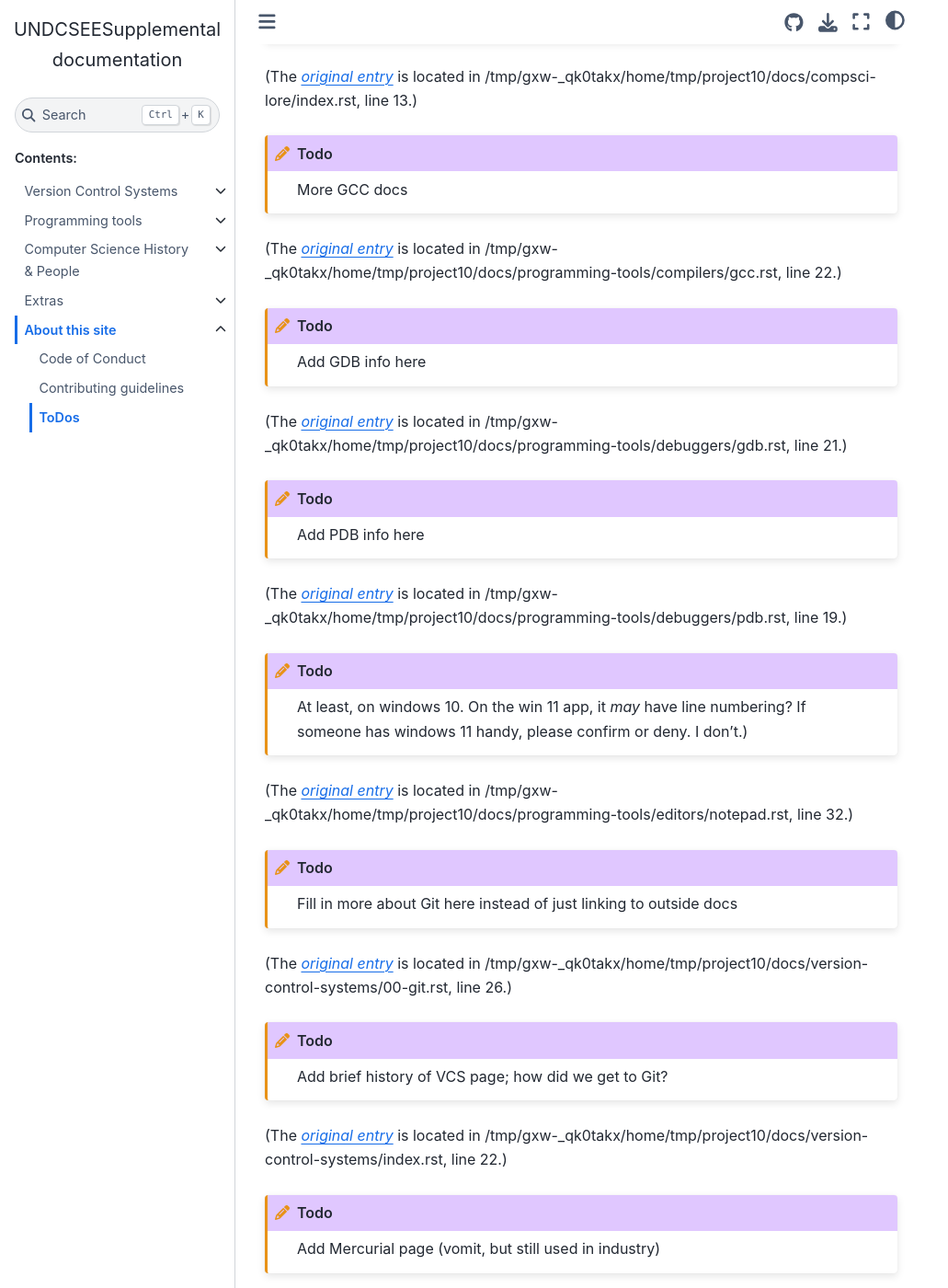
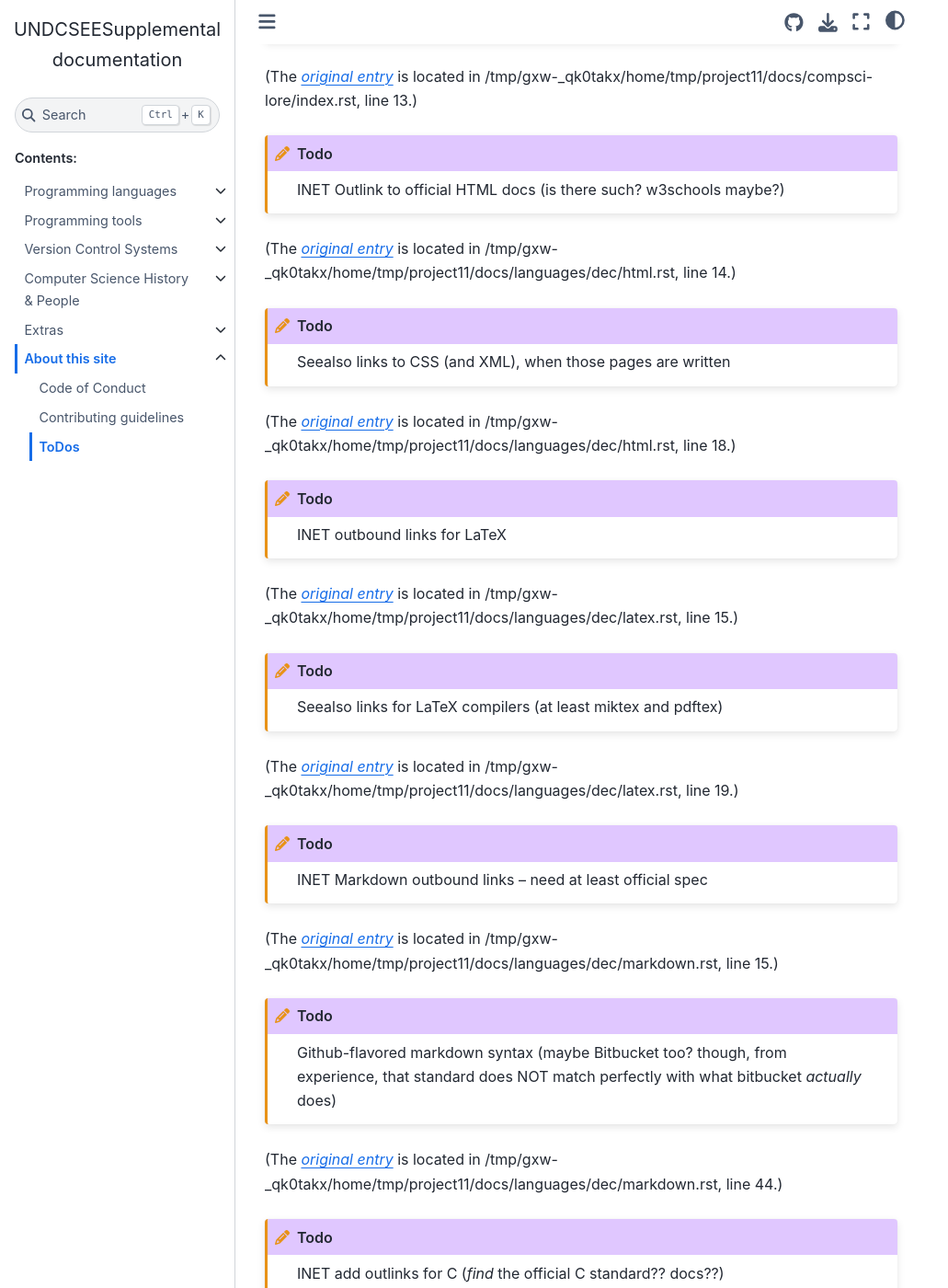
Before and after one commit to mishaturnbull/UNDCSEESupplemental, a Sphinx documentation site: the page built from docs/about-this-site/todos.rst, in a window 1280 px wide and 1400 px high, scrolled down 324 px. Shown: the whole window at 92% size, without its empty margins (0-1031 px from the left). Built offline with Sphinx 7.4.7 and the Sphinx Book theme 1.1.4, drawn with Linux system fonts in a browser that asks for light colours; some of the changed text lies outside the part shown.

Commit message:
Languages folder
Signed-off-by: Misha Turnbull <mishaturnbull@gmail.com>

```diff
--- a/docs/index.rst
+++ b/docs/index.rst
@@ -36,8 +36,9 @@ The documentation you're viewing was created on |today|.
    :maxdepth: 2
    :caption: Contents:
 
+   languages/index
+   programming-tools/index
    version-control-systems/index
-   programming-tools/index
 
    compsci-lore/index
    extras/index
--- /dev/null
+++ b/docs/languages/dec/html.rst
@@ -0,0 +1,61 @@
+.. index::
+   single: html
+   triple: programming language; declarative; html
+
+.. _topics/languages/dec/html:
+
+HTML
+====
+
+HyperText Markup Language (HTML) is a derivative of XML designed for use in the
+`the tubes <https://xkcd.com/181/>`_.  It is what almost all modern (static)
+webpages are written in.
+
+.. todo::
+
+   INET Outlink to official HTML docs (is there such?  w3schools maybe?)
+
+.. todo::
+
+   Seealso links to CSS (and XML), when those pages are written
+
+.. seealso::
+
+   * HTML also frequently includes :ref:`topics/languages/imp/javascript` to
+     improve interactability
+
+Syntax
+------
+
+As a derivative of XML, much of HTML's basic syntax derives from that.
+However, there are many tags which have meaning.
+
+.. code-block:: html
+   :caption: Example HTML
+   :linenos:
+
+   <!DOCTYPE HTML>
+
+   <!-- HTML comments are wrapped in this kind of tag (and may span multiple
+   lines) -->
+
+   <html>
+       <head>
+           <meta charset="utf-8" />
+           <title>This is the title of a page!</title>
+       </head>
+       <body>
+           This is just some regular text, floating out and about in the body.
+
+           <p>This is a paragraph!</p>
+
+           <b>This text is bold.</b>
+
+           <a href="https://example.com">This text is a link to example.com</a>
+       </body>
+   </html>
+
+HTML files typically end in ``.html``.  Any modern web browser can open an HTML
+file and render it; this is really all that happens when browsing the internet
+(the only difference is where the HTML is -- on your machine, or being
+downloaded from the remote server).
--- /dev/null
+++ b/docs/languages/dec/index.rst
@@ -0,0 +1,18 @@
+.. index::
+   single: declarative
+   pair: declarative; programming language
+
+.. _topics/languages/dec:
+
+Declarative languages
+=====================
+
+Declarative languages are those that describe an end goal to a computer, and
+let another process determine the method by which to achieve it.
+
+.. toctree::
+   :caption: Declarative languages:
+   :maxdepth: 1
+   :glob:
+
+   *
--- /dev/null
+++ b/docs/languages/dec/latex.rst
@@ -0,0 +1,51 @@
+.. index::
+   single: latex
+   single: pdf
+   triple: programming language; declarative; latex
+
+.. _topics/languages/dec/latex:
+
+LaTeX
+=====
+
+LaTeX (pronounced "Lay-Tek") is a document typesetting system created by Donald
+Knuth.  Primarily, it is nowadays used to generate PDF files from static code
+in a non-WYSIWYG workflow.
+
+.. todo::
+
+   INET outbound links for LaTeX
+
+.. todo::
+
+   Seealso links for LaTeX compilers (at least miktex and pdftex)
+
+Syntax
+------
+
+LaTeX source is often notable for lots of backslashes and curly braces.  It
+uses backslashes as a command indicator, and curly braces for command
+arguments.
+
+.. code-block:: latex
+   :caption: Example LaTeX code
+   :linenos:
+
+   \documentclass{article}
+
+   % LaTeX comments use percent signs
+
+   \title{A \LaTeX example}
+   \author{Michael Turnbull}
+   \date{\today}
+
+   \begin{document}
+
+   \maketitle
+
+   Hello, world!  This is some text that will appear in a document.
+
+   \end{document}
+
+LaTeX files typically end in ``.tex``.  They require a compiler to be
+transformed into desired output.
--- /dev/null
+++ b/docs/languages/dec/markdown.rst
@@ -0,0 +1,48 @@
+.. index::
+   single: markdown
+   triple: programming language; declarative; markdown
+
+.. _topics/languages/dec/markdown:
+
+Markdown
+========
+
+Markdown is a declarative "markup" language designed to easily convey meaning
+in both plaintext (source) format and when rendered.  Most commonly, markdown
+engines produce HTML as output which is viewable in any web browser, though
+other engines exist which transform markdown directly to PDF.
+
+.. todo::
+
+   INET Markdown outbound links -- need at least official spec
+
+.. seealso::
+
+   * :ref:`topics/languages/dec/restructuredtext`, a comparable markup language
+     leaning more towards "prettier when rendered"
+
+Syntax
+------
+
+Plain Markdown syntax is notable for its simplicity.  It uses hashtags to
+denote headings, asterisks for emphasis, and backticks for monospaced font.
+Multiple hashtags indicate leveled headings, and multiple asterisks indicate
+italics/bold/both.
+
+.. code-block:: markdown
+   :caption: Example plain Markdown
+   :linenos:
+
+   # This is a level 1 heading
+
+   That heading is equivalent to `<h1>This is a level 1 heading</h1>` in HTML.
+   That snip of HTML will be monospaced, because it is wrapped in backticks.
+
+   *This text is in italics*, **this text in bold**, ***and this in both
+   italics and bold***.
+
+.. todo::
+
+   Github-flavored markdown syntax (maybe Bitbucket too?  though, from
+   experience, that standard does NOT match perfectly with what bitbucket
+   *actually* does)
--- /dev/null
+++ b/docs/languages/dec/restructuredtext.rst
@@ -0,0 +1,50 @@
+.. index::
+   single: restructuredtext
+   triple: programming language; declarative; restructuredtext
+
+.. _topics/languages/dec/restructuredtext:
+
+reStructuredText
+================
+
+*Behold: a description of rST, written in rST!*
+
+reStructuredText is a markup syntax designed to be *readable* in source format,
+but best when rendered.  It was originally created as part of the docutils
+project, and now is commonly found in Sphinx documentation.
+
+This document (and most of this website) is written in reStructuredText.
+
+.. seealso::
+
+   * The `docutils standard for rST <https://docutils.sourceforge.io/rst.html>`_
+   * Sphinx's `extra documentation for rST
+     <https://www.sphinx-doc.org/en/master/usage/restructuredtext/index.html>`_
+
+     * Note that Sphinx's implementation of rST *extends* that of docutils; not
+       everything Sphinx does will work in pure docutils.
+
+   * :ref:`topics/languages/dec/markdown`, a comparable markup language leaning
+     more towards "readable in source format"
+
+Syntax
+------
+
+reStructuredText is comprised of paragraphs and directives, with roles and
+inline markup mixed in.
+
+.. code-block:: restructuredtext
+   :caption: An example of rST
+   :linenos:
+
+   This is a heading
+   =================
+
+   This is a paragraph!  Hello, world!  Hello, world!  Hello, world!  Hello,
+   world!  Hello, world!  Hello, world!  Hello, world!  Hello, world!
+
+   .. code-block:: restructuredtext
+      :caption: An example of rST, within an example of rST
+      :linenos:
+
+      This is the "show example code" block used to show this example!
--- /dev/null
+++ b/docs/languages/imp/c.rst
@@ -0,0 +1,45 @@
+.. index::
+   single: c
+   triple: programming language; imperative; c
+
+.. _topics/languages/imp/c:
+
+C
+==
+
+The C language is a strong-typed, compiled, imperative programming language.
+It is often considered low level, but `there are those who hold C as a high
+level language <https://queue.acm.org/detail.cfm?id=3212479>`_ as well.
+
+.. todo::
+
+   INET add outlinks for C (*find* the official C standard?? docs??)
+
+.. todo::
+
+   seealso for the rest of the C family (C++, objC.  C# is a bastard child of
+   Microsoft, C++, and Java, and shouldn't be counted as part of the C family)
+
+Syntax
+------
+
+C syntax is often considered more explicit than some other languages, and
+frequently involves explicit referencing of pointers to memory rather than
+passing variables by value.
+
+.. code-block:: c
+   :caption: A hello world example in C
+   :linenos:
+
+   // C comments use double slashes
+
+   /*
+    * or, a /* to start a block comment, and the reverse to end them.
+    */
+
+   #include <stdio.h>
+
+   int main() {
+       printf("Hello, world!\n");
+       return 0;
+   }
--- /dev/null
+++ b/docs/languages/imp/index.rst
@@ -0,0 +1,19 @@
+.. index::
+   single: imperative
+   pair: imperative; programming language
+
+.. _topics/languages/imp:
+
+Imperative languages
+====================
+
+Imperative languages are those which instruct the computer in a sequence of
+steps that it can follow (and possibly branching off different paths based on
+inputs).
+
+.. toctree::
+   :caption: Imperative languages:
+   :maxdepth: 1
+   :glob:
+
+   *
--- /dev/null
+++ b/docs/languages/imp/java.rst
@@ -0,0 +1,40 @@
+.. index::
+   single: java
+   triple: programming language; imperative; java
+
+.. _topics/languages/imp/java:
+
+Java
+====
+
+Java is a high-level, object-oriented, strongly typed, imperative programming
+language.  By design, it is platform independent; running on an abstracted Java
+Virtual Machine (JVM).
+
+.. todo::
+
+   INET add outlinks for java (official docs?)
+
+
+Syntax
+------
+
+..
+   I don't really know what to say about java syntax here... personally, I hate
+   it, so maybe I'm not the best person for this section lol -misha
+
+.. code-block:: java
+   :caption: A hello world example in Java
+   :linenos:
+
+   // Java comments, similar to C, are double slashes
+
+   /* or, block comments start with /*
+    * and end with the reverse
+    */
+
+   public class HelloWorld {
+       public static void main(String[] args) {
+           System.out.println("Hello, world!");
+       }
+   }
--- /dev/null
+++ b/docs/languages/imp/javascript.rst
@@ -0,0 +1,37 @@
+.. index::
+   single: javascript
+   triple: programming language; imperative; javascript
+
+.. _topics/languages/imp/javascript:
+
+JavaScript
+==========
+
+.. todo::
+
+   I *hate* JavaScript.  Quite a lot.  And am not very good at it.
+
+   Someday, someone who doesn't may wish to (re)write this page with less
+   anger.
+
+JavaScript is an interpreted, weakly-typed, imperative programming language
+commonly used in web applications.  It is frequently seen embedded in
+:ref:`topics/languages/dec/HTML` to make pages interactive.
+
+.. todo::
+
+   INET outlinks to JavaScript (is there an official doc?  w3schools?)
+
+.. seealso::
+
+   * Javascript is frequently seen alongside :ref:`topics/languages/dec/HTML`
+
+Syntax
+------
+
+.. code-block:: javascript
+   :caption: Hello World in Javascript
+   :linenos:
+
+   const heading = document.querySelector("h1");
+   heading.textContent = "Hello, world!";
--- /dev/null
+++ b/docs/languages/imp/python.rst
@@ -0,0 +1,71 @@
+.. index::
+   single: python
+   triple: programming language; imperative; python
+
+.. _topics/languages/imp/python:
+
+Python
+======
+
+Python is a high level, weakly-typed, interpreted, imperative programming
+language.  It is generally considered a good language for early programming
+education, for its quick write-run-debug cycle and (debatably) out-of-the-way
+syntax.
+
+.. todo::
+
+   INET outbound links to python website & docs
+
+.. attention::
+
+   There are three major versions of Python: Python 1, Python 2, and Python 3.
+
+   **USE PYTHON 3.**
+
+   Py 2 has been past end of life since 2020.
+
+Syntax
+------
+
+Python's syntax is whitespace-oriented, with scopes identified by their
+indentation after a colon.  The language is *fairly* keyword-oriented rather
+than symbol-oriented (`what? <https://xkcd.com/1306/>`_).  The language takes a
+"batteries included" approach, supplying a standard library of importable
+modules capable of a wide variety of tasks.
+
+.. code-block:: python
+   :caption: Example Python
+   :linenos:
+
+   # python comments start with hashtags
+
+   import math
+
+   def foo(x):
+       """
+       The foo(x) function accepts one argument ``x``, and returns the square
+       root of x.
+       """
+
+       return math.sqrt(x)
+
+   print("The square root of 9 is " + str(foo(9)))
+
+.. code-block:: python
+   :caption: An is-even function in Python
+   :linenos:
+
+   def is_even(i):
+       """
+       Given a positive integer ``i``, this function returns whether or not
+       ``i`` is an even number (evenly divisible by 2).
+
+       Figuring out how this works is a good exercise to understand Python data
+       types, moving between them, string indexing, and "truthiness."
+       """
+       return not bool(int(bin(i)[2:][::-len(bin(i))][0]))
+
+   if is_even(5):
+       print("Five is even??")
+   else:
+       print("Five is odd.")
--- /dev/null
+++ b/docs/languages/index.rst
@@ -0,0 +1,35 @@
+.. index::
+   single: programming language
+
+.. _topics/languages:
+
+Programming languages
+=====================
+
+A programming language is a specific set of syntax rules and semantics that
+allow a programmer to issue instructions to a computer.
+
+There are two main categories of languages:
+
+* Imperative: the programmer issues step-by-step instructions for the computer
+  to take
+
+  * This includes, notably Python, Java, the C family, and many more
+
+* Declarative: the programmer describes the end goal, and the computer figures
+  out how to get there
+
+  * Many "markup" languages fall into this category, such as Markdown, HTML,
+    and LaTeX
+
+.. todo::
+
+   Link-ify the languages in above descriptions (and fact-check those
+   definitions?  may be backwards)
+
+.. toctree::
+   :caption: Contents:
+   :maxdepth: 1
+
+   imp/index
+   dec/index
```
